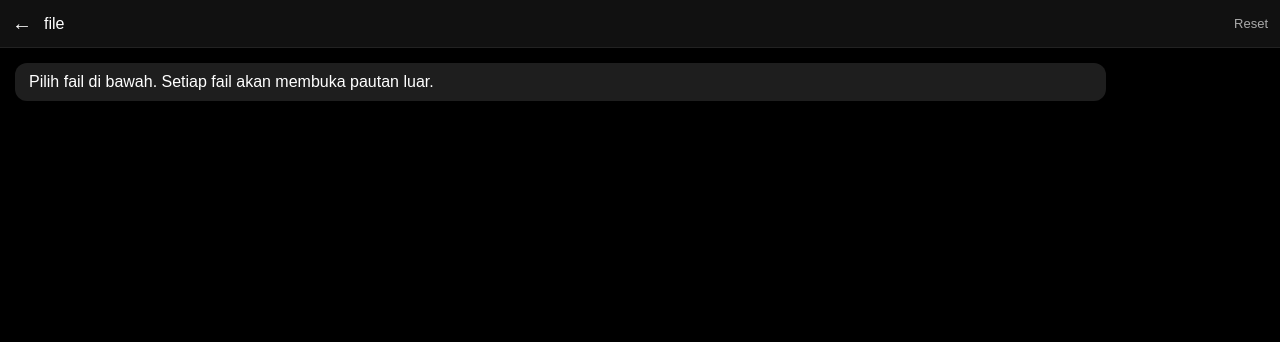
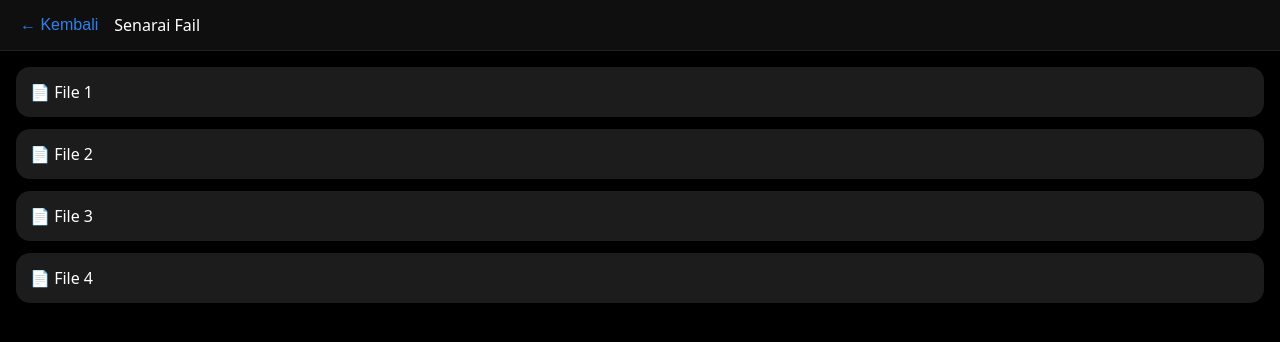
Before and after one commit to Pokka69/zspace, a plain HTML site: page file.html in a window 1280 px wide. Drawn offline with Linux system fonts and the light colour scheme.

Commit message:
Update file.html

```diff
--- a/file.html
+++ b/file.html
@@ -2,151 +2,69 @@
 <html lang="ms">
 <head>
 <meta charset="UTF-8">
-<title>file</title>
+<meta name="viewport" content="width=device-width, initial-scale=1.0">
+<title>File List</title>
 
 <style>
+* { box-sizing: border-box; }
+
 body {
   margin: 0;
   background: #000;
   color: #fff;
-  font-family: Arial, sans-serif;
-  height: 100vh;
+  font-family: system-ui;
+  min-height: 100svh;
   display: flex;
   flex-direction: column;
 }
 
-/* HEADER */
+/* Header */
 .header {
+  padding: 14px;
+  background: #0f0f0f;
+  border-bottom: 1px solid #222;
   display: flex;
   align-items: center;
-  padding: 12px;
-  background: #111;
-  border-bottom: 1px solid #222;
-}
-.back {
-  font-size: 20px;
-  margin-right: 12px;
-  cursor: pointer;
-}
-.title {
-  flex: 1;
-}
-.reset {
-  font-size: 13px;
-  color: #aaa;
-  cursor: pointer;
+  gap: 10px;
 }
 
-/* CHAT */
-.chat {
-  flex: 1;
-  padding: 15px;
-  overflow-y: auto;
+.header button {
+  background: none;
+  border: none;
+  color: #2f80ed;
+  font-size: 16px;
 }
 
-.msg {
-  max-width: 85%;
-  padding: 10px 14px;
-  margin-bottom: 10px;
-  border-radius: 12px;
-  background: #1e1e1e;
+/* Content */
+.content {
+  flex: 1;
+  overflow-y: auto;
+  padding: 16px;
 }
 
-/* STATUS TEXT (LOG) */
-.status {
-  font-size: 13px;
-  color: #aaa;
-  margin: 6px 0 0 6px;
-  font-style: italic;
-}
-
-/* FILE LIST */
+/* File list */
 .file {
-  background: #111;
-  border: 1px solid #222;
-  padding: 12px;
-  border-radius: 10px;
-  margin-bottom: 10px;
-  cursor: pointer;
-}
-.file.active {
-  background: #2f80ed;
-  border-color: #2f80ed;
-}
-.file small {
-  color: #aaa;
-}
-.file.active small {
-  color: #e6e6e6;
+  padding: 14px;
+  background: #1c1c1c;
+  border-radius: 14px;
+  margin-bottom: 12px;
 }
 </style>
 </head>
 
 <body>
 
-<!-- HEADER -->
 <div class="header">
-  <div class="back" onclick="goBack()">←</div>
-  <div class="title">file</div>
-  <div class="reset" onclick="resetAll()">Reset</div>
+  <button onclick="history.back()">← Kembali</button>
+  <div>Senarai Fail</div>
 </div>
 
-<!-- CHAT -->
-<div class="chat" id="chat"></div>
-
-<script>
-const chat = document.getElementById("chat");
-
-/* BOT MESSAGE */
-function bot(text) {
-  const d = document.createElement("div");
-  d.className = "msg";
-  d.innerText = text;
-  chat.appendChild(d);
-}
-
-/* STATUS LOG (TAK PADAM YANG LAMA) */
-function status(text) {
-  const s = document.createElement("div");
-  s.className = "status";
-  s.innerText = `*${text}*`;
-  chat.appendChild(s);
-  chat.scrollTop = chat.scrollHeight;
-}
-
-/* FILE ITEM */
-function fileItem(name, desc, link) {
-  const d = document.createElement("div");
-  d.className = "file";
-  d.innerHTML = `<b> ${V.G.K}</b><br><small>${desc}</small>`;
-  d.onclick = () => openFile(d, name, link);
-  chat.appendChild(d);
-}
-
-function openFile(el, name, link) {
-  el.classList.add("active");
-  status(`${name} dibuka`);
-  window.open(link, "_blank"); // buka link luar
-}
-
-/* RESET */
-function resetAll() {
-  document.querySelectorAll(".file").forEach(f => f.classList.remove("active"));
-  document.querySelectorAll(".status").forEach(s => s.remove());
-  bot("Semua pilihan telah direset.");
-}
-
-function goBack() {
-  window.location.href = "index.html";
-}
-
-/* INIT */
-bot("Pilih fail di bawah. Setiap fail akan membuka pautan luar.");
-
-fileItem("File A", "Maklumat asas", "https://www.google.com");
-fileItem("File B", "Dokumen rahsia", "https://www.youtube.com");
-fileItem("File C", "Akses khas", "https://example.com");
-</script>
+<div class="content">
+  <div class="file">📄 File 1</div>
+  <div class="file">📄 File 2</div>
+  <div class="file">📄 File 3</div>
+  <div class="file">📄 File 4</div>
+</div>
 
 </body>
 </html>
```
